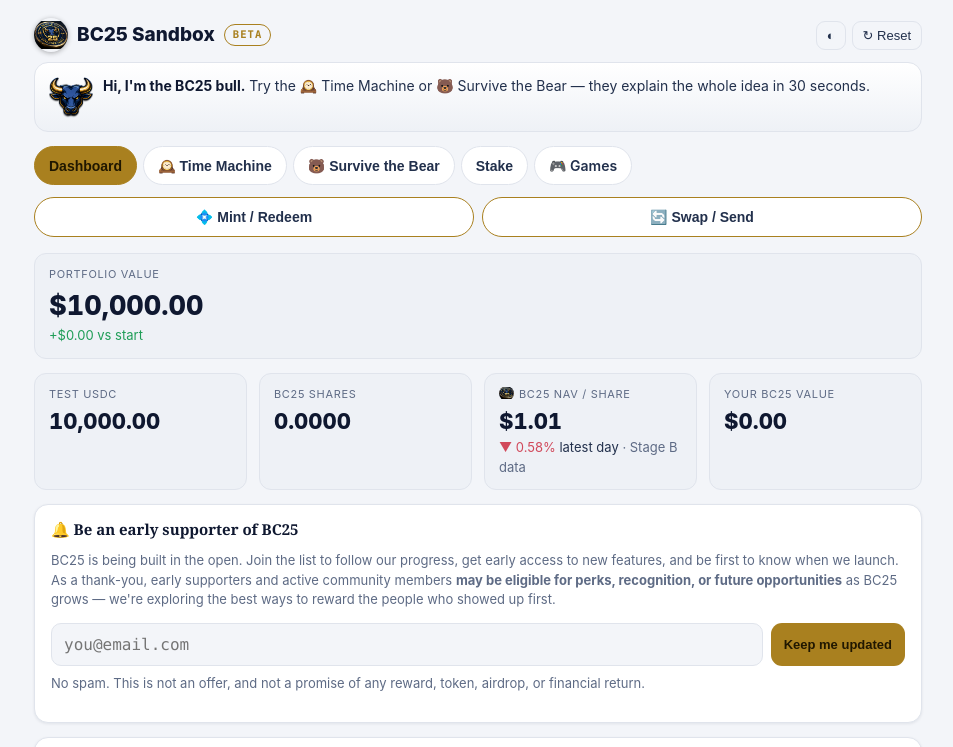
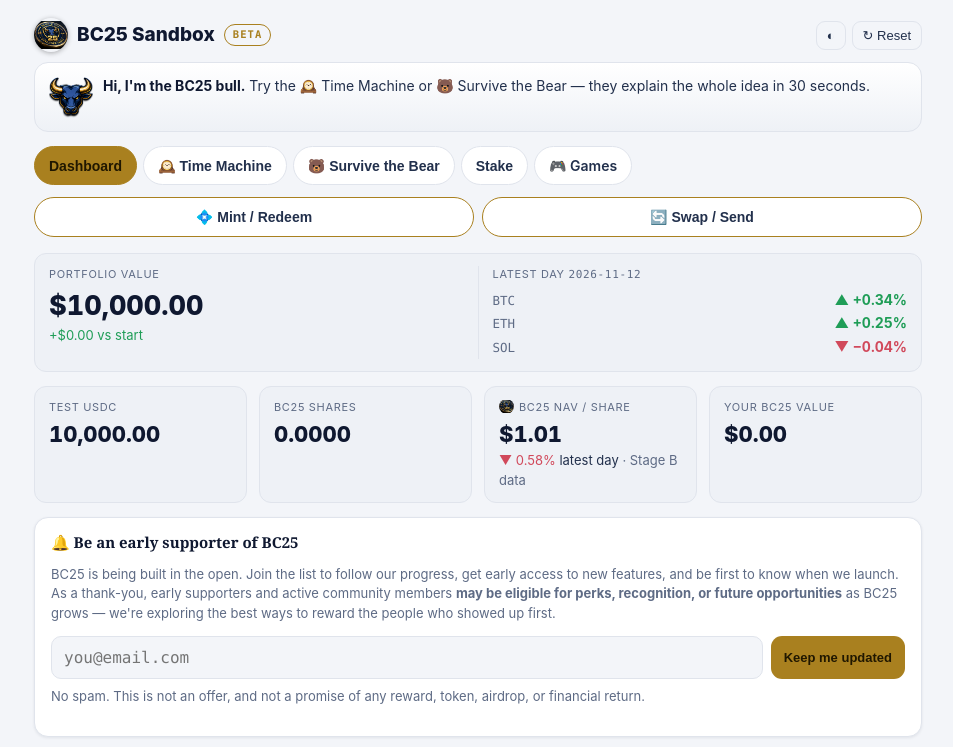
Before and after one commit to Bluechip-Labs/bc25-sandbox, a website: page index.html in a window 1280 px wide. Shown: the top 747 px of the page, without its empty margins (162-1115 px from the left). Drawn offline with Linux system fonts and the light colour scheme.

Commit message:
Dashboard: latest-day BTC/ETH/SOL % change in portfolio card

```diff
--- a/index.html
+++ b/index.html
@@ -77,6 +77,13 @@
   .stat .k{font-size:11px;letter-spacing:.06em;text-transform:uppercase;color:var(--muted)}
   .stat .v{font-size:22px;font-weight:800;color:var(--ink);margin-top:3px}
   .stat .v.big{font-size:27px}
+  .pvbox{display:flex;align-items:stretch;gap:14px}
+  .pvbox .pvl{flex:1;min-width:0}
+  .pvbox .pvr{flex:1;min-width:0;border-left:1px solid var(--line);padding-left:14px;display:flex;flex-direction:column;justify-content:center}
+  .pvbox .pvr .k{margin-bottom:4px}
+  .mktrow{display:flex;justify-content:space-between;align-items:baseline;font-size:14px;padding:1px 0}
+  .mktrow span{color:var(--muted);font-family:var(--f-mono);font-size:12.5px}
+  .mktrow b{font-weight:700}
 
   label.fld{display:block;margin:10px 0}
   label.fld .lab{font-size:12px;text-transform:uppercase;letter-spacing:.05em;color:var(--muted);display:block;margin-bottom:5px}
@@ -216,7 +223,15 @@
   <!-- DASHBOARD -->
   <section data-view="dashboard">
     <div class="row" style="margin-bottom:14px">
-      <div class="stat"><div class="k">Portfolio value</div><div class="v big tnum" id="pv">—</div><div class="sm" id="pvpl"></div></div>
+      <div class="stat pvbox">
+        <div class="pvl"><div class="k">Portfolio value</div><div class="v big tnum" id="pv">—</div><div class="sm" id="pvpl"></div></div>
+        <div class="pvr" id="mktDay" hidden>
+          <div class="k" id="mktDayK">Latest day</div>
+          <div class="mktrow"><span>BTC</span><b class="tnum" id="mBTC">—</b></div>
+          <div class="mktrow"><span>ETH</span><b class="tnum" id="mETH">—</b></div>
+          <div class="mktrow"><span>SOL</span><b class="tnum" id="mSOL">—</b></div>
+        </div>
+      </div>
     </div>
     <div class="grid2">
       <div class="stat"><div class="k">Test USDC</div><div class="v tnum" id="sUsdc">—</div></div>
@@ -409,6 +424,20 @@
   // Real BC25 Stage B paper-test data (series rebased to 100 at inception + latest basket weights).
   var STAGEB=null;
   function sliceSeries(arr,mo){var n=Math.max(2,Math.round(arr.length*(mo/12)));if(n>arr.length)n=arr.length;if(n<2)n=2;var s=arr.slice(arr.length-n);var b=s[0];return s.map(function(v){return v/b;});}
+  // latest-day % change for BTC / ETH / SOL from the nightly Stage B benchmark series
+  function renderMktDay(){
+    var box=document.getElementById("mktDay");if(!box||!STAGEB||!STAGEB.series)return;
+    var s=STAGEB.series,n=s.date.length;if(n<2)return;
+    [["btc","mBTC"],["eth","mETH"],["sol","mSOL"]].forEach(function(p){
+      var a=s[p[0]],el=document.getElementById(p[1]);if(!a||!el)return;
+      var v=a[n-1],pv=a[n-2];
+      if(v==null||pv==null||!pv){el.textContent="—";el.className="tnum muted";return;}
+      var c=(v/pv-1)*100;
+      el.textContent=(c>=0?"▲ +":"▼ −")+fmt(Math.abs(c),2)+"%";el.className="tnum "+(c>=0?"up":"down");
+    });
+    document.getElementById("mktDayK").innerHTML='Latest day <span class="mono" style="white-space:nowrap">'+s.date[n-1]+'</span>';
+    box.hidden=false;
+  }
   function loadStageB(){
     // Cache-bust + no-store so a returning visitor always gets the latest daily
     // NAV, never a CDN/browser-cached copy from a previous day.
@@ -418,7 +447,7 @@
       // headline NAV reflects the real latest Stage B level ($1.00 = 100 at inception)
       state.nav=idx[n-1]/100;state.navPrev=(n>1?idx[n-2]:idx[n-1])/100;
       bearWin=buildBearWin();bearLabel();
-      renderBasket();drawRegime();render();updateQuotes();refreshTakeaway();
+      renderBasket();drawRegime();render();updateQuotes();refreshTakeaway();renderMktDay();
       if(!document.querySelector('section[data-view="time"]').hidden)drawTime();
       if(!document.querySelector('section[data-view="bear"]').hidden)drawBear(1);
     }).catch(function(){
```
